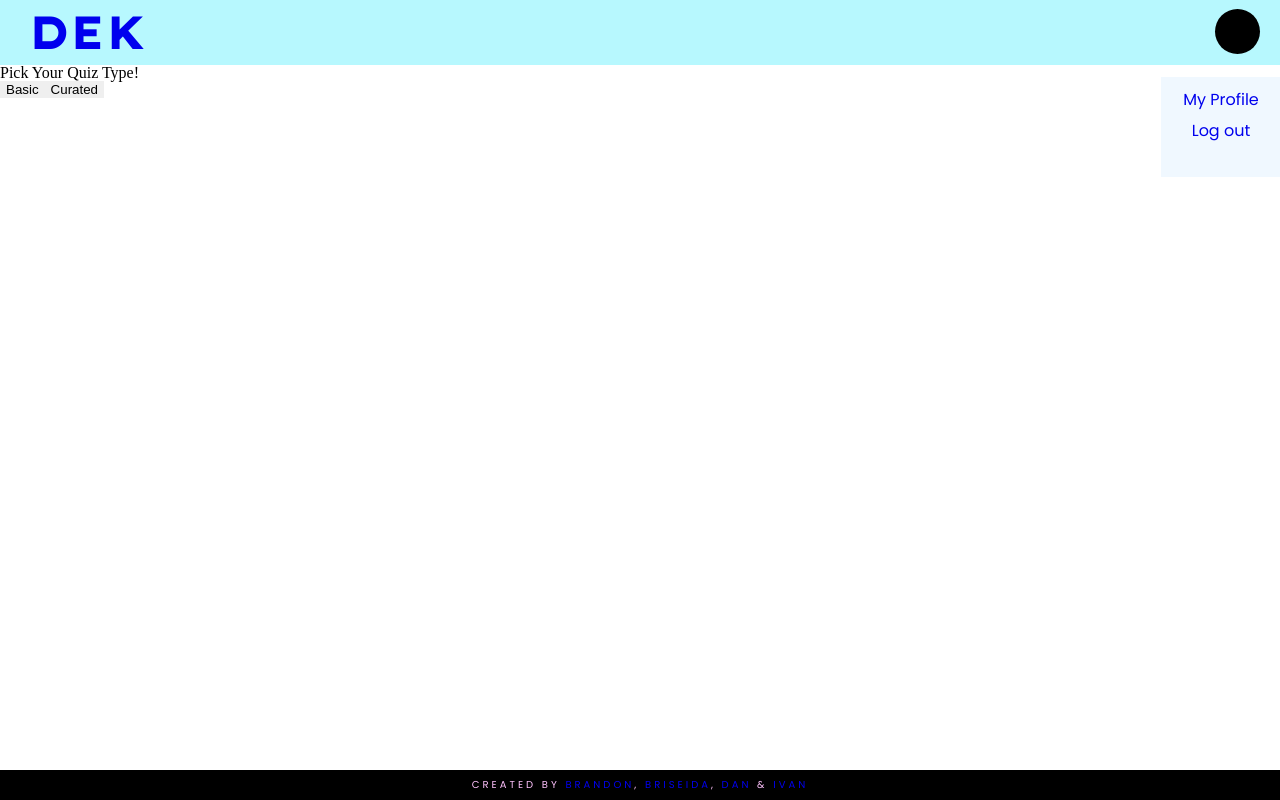
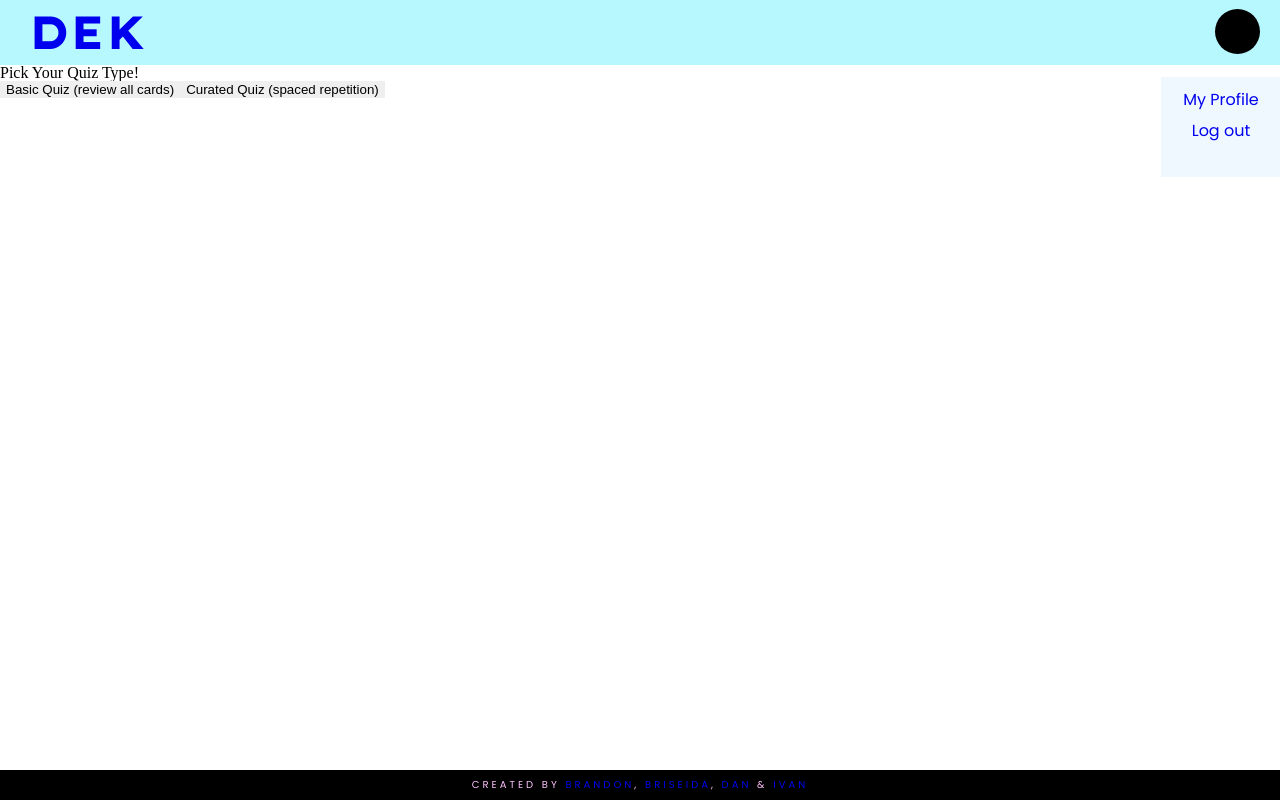
Before and after one commit to brizmon/DEK, a React (Create React App) app in the folder client/: page /pickquiztype in a window 1280 px wide. Built offline with nearby package versions, Linux system fonts and the light colour scheme.

Commit message:
Daniel (#77)
* DELETE name deck component

* edits to pick quiz type

```diff
--- a/client/src/App.js
+++ b/client/src/App.js
@@ -12,7 +12,6 @@ import Login from './components/Login';
 
 import Main from './components/Main';
 import UserProfile from './components/UserProfile';
-import NameDeck from './components/NameDeck';
 import CreateCard from './components/CreateCard';
 import PickQuizType from './components/PickQuizType';
 import QuizScreen from './components/QuizScreen';
@@ -98,7 +97,6 @@ class App extends Component {
             <Route exact path="/register" render={() => <Register handleRegisterSubmit={this.handleRegisterSubmit} />} />
             <Route exact path="/login" render={() => <Login handleLoginSubmit={this.handleLoginSubmit} />} />
             <Route exact path="/userprofile" render={() => <UserProfile handleRedirect={this.handleRedirect} id={this.state.user.id} username={this.state.user.username} firstname={this.state.user.firstname} lastname={this.state.user.lastname} email={this.state.user.email}/>} />
-            <Route exact path="/namedeck" component={NameDeck} />
             <Route exact path="/createcard"  render={() => <CreateCard state={this.state} />} />
             <Route exact path="/pickquiztype" component={PickQuizType} />
             <Route exact path="/quizscreen" component={QuizScreen} />
--- a/client/src/components/Main.jsx
+++ b/client/src/components/Main.jsx
@@ -18,7 +18,7 @@ const Main = (props) => {
 
       <div className='menu-buttons'>
         <button onClick={(e)=>props.handleRedirect('/createcard')} className='menu-button'>Create Card</button>
-        <button onClick={(e)=>props.handleRedirect('/quizscreen')} className='menu-button'>Take Quiz</button>
+        <button onClick={(e)=>props.handleRedirect('/pickquiztype')} className='menu-button'>Take Quiz</button>
         <button onClick={(e)=>props.handleRedirect('/editcards')} className='menu-button'>Edit Cards</button>
       </div>
 
--- a/client/src/components/NameDeck.jsx
+++ /dev/null
@@ -1,26 +0,0 @@
-import React from 'react';
-import {Link} from 'react-router-dom';
-
-import Header from './Header';
-import Footer from './Footer';
-
-const NameDeck = () => {
-
-  return (
-    <div className='name-deck'>
-      <Header />
-
-      <h2>Name Your DEK!</h2>
-      <div className='name-deck-form'>
-        <form action="/register" method='POST'>
-          <input type="text" name='dekname' placeholder='Type Name Here' />
-          <button className="namedeck-button">Enter</button>
-        </form>
-      </div>
-
-      <Footer />
-    </div>
-    )
-}
-
-export default NameDeck;
--- a/client/src/components/PickQuizType.jsx
+++ b/client/src/components/PickQuizType.jsx
@@ -12,8 +12,8 @@ const PickQuizType = () => {
 
       <h2>Pick Your Quiz Type!</h2>
       <div className='pickquiz-form'>
-          <button className="pickquiz-button">Basic</button>
-          <button className="pickquiz-button">Curated</button>
+          <button className="pickquiz-button">Basic Quiz (review all cards)</button>
+          <button className="pickquiz-button">Curated Quiz (spaced repetition)</button>
       </div>
 
       <Footer />
```
